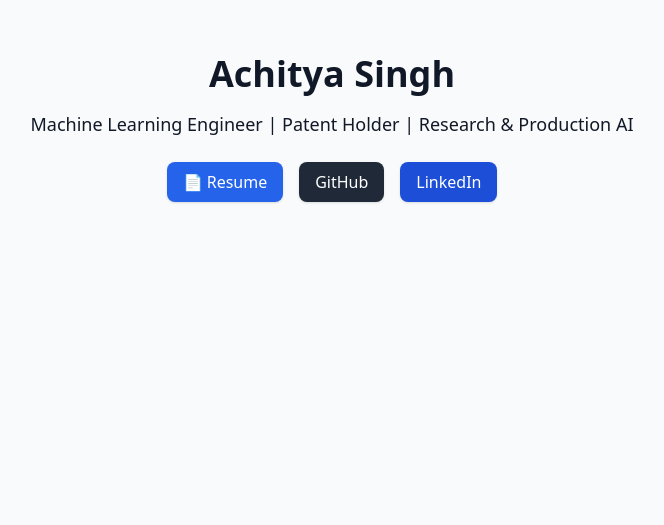
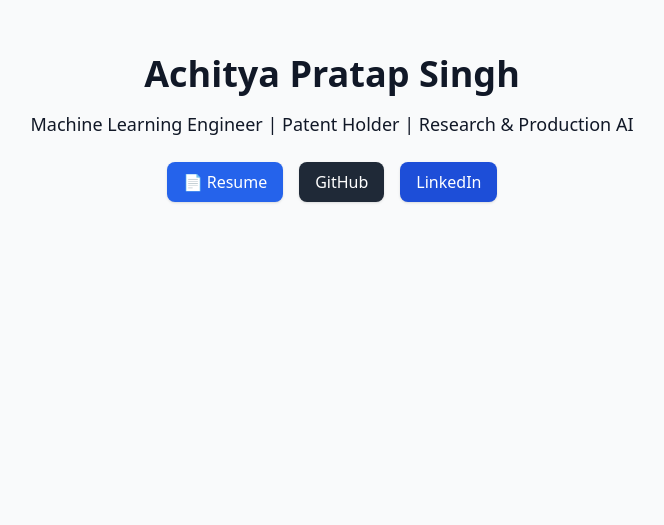
Before and after one commit to achi9629/achitya29.github.io, a plain HTML site: page index.html in a window 1280 px wide. Shown: the part 272-797 px from the top of the page, without its empty margins (308-972 px from the left). Drawn offline with nearby package versions, Linux system fonts and the light colour scheme.

Commit message:
Update index.html

```diff
--- a/index.html
+++ b/index.html
@@ -10,7 +10,7 @@
 
   <!-- Hero Section -->
   <section class="min-h-screen flex flex-col items-center justify-center text-center px-6">
-    <h1 class="text-4xl font-bold mb-4">Achitya Singh</h1>
+    <h1 class="text-4xl font-bold mb-4">Achitya Pratap Singh</h1>
     <p class="text-lg mb-6">Machine Learning Engineer | Patent Holder | Research & Production AI</p>
     <div class="flex gap-4">
       <a href="resume.pdf" class="bg-blue-600 text-white px-4 py-2 rounded-lg shadow">📄 Resume</a>
```
